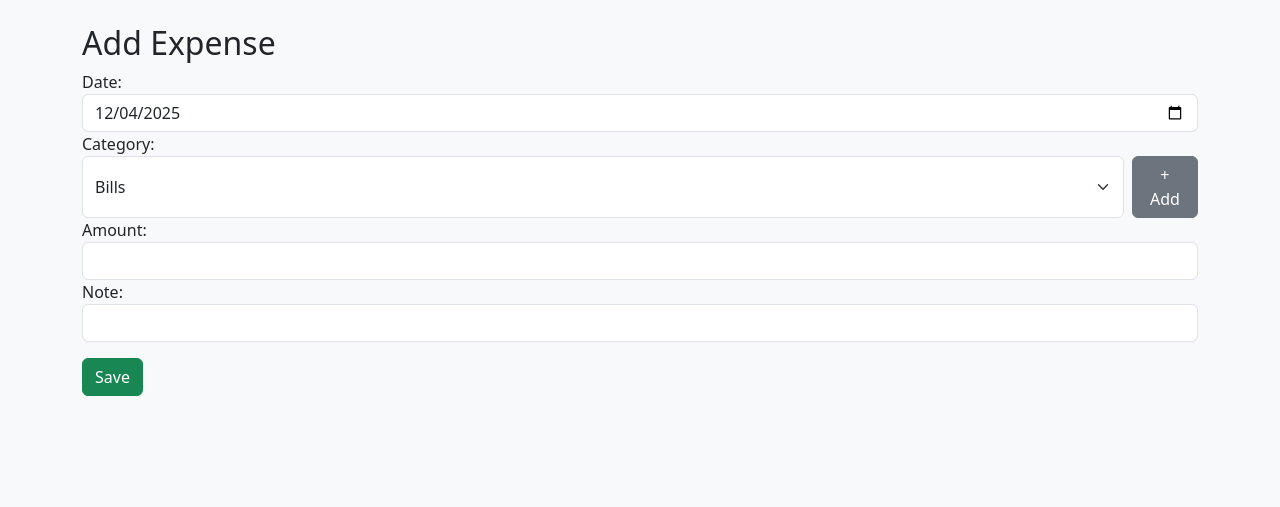
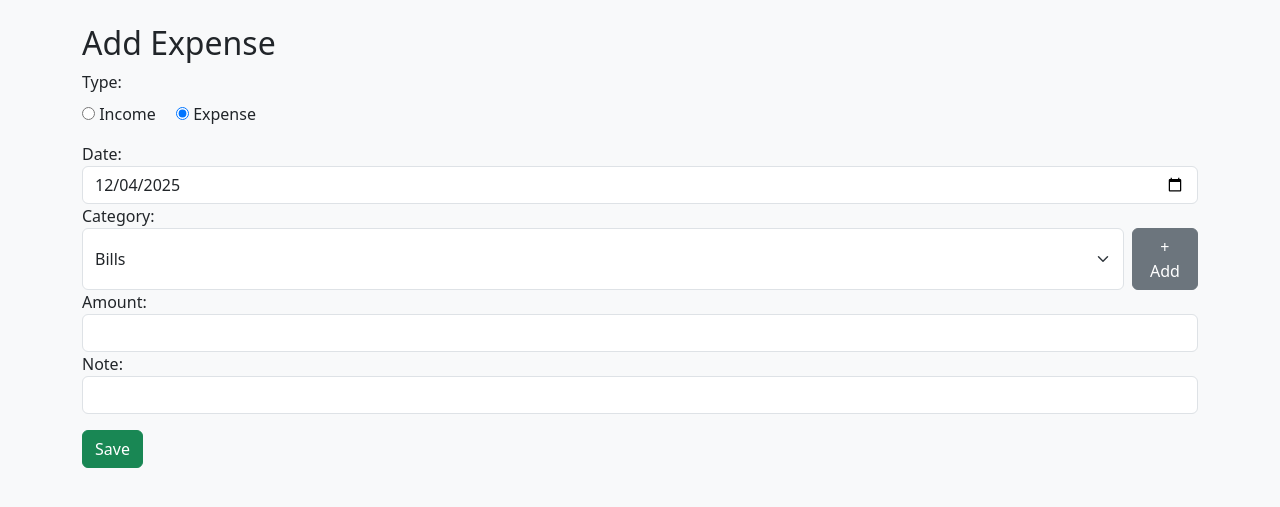
Before and after one commit to arushibhagat/Finance-Tracker, a Flask app: page /add in a window 1280 px wide. Shown: the part 56-563 px from the top of the page. Run offline with Flask 3, Linux system fonts and the light colour scheme; data comes from the database, SQL or seed files in the repository.

Commit message:
Phase 4 A: Added Income tracking system, type field, balance calculation, colored amounts, and summary cards

```diff
--- a/app.py
+++ b/app.py
@@ -11,6 +11,11 @@ def get_db():
 
 # Create tables if not exist
 with get_db() as db:
+    try:
+        db.execute("ALTER TABLE transactions ADD COLUMN type TEXT DEFAULT 'expense'")
+    except:
+        pass
+
     db.execute("""
     CREATE TABLE IF NOT EXISTS transactions (
         id INTEGER PRIMARY KEY AUTOINCREMENT,
@@ -125,6 +130,11 @@ def dashboard():
 
     # Summary Card Values
     total = db.execute("SELECT SUM(amount) FROM transactions").fetchone()[0] or 0
+
+    income = db.execute("SELECT SUM(amount) FROM transactions WHERE type='income'").fetchone()[0] or 0
+    expense = db.execute("SELECT SUM(amount) FROM transactions WHERE type='expense'").fetchone()[0] or 0
+    balance = income - expense
+
     current_month = datetime.now().strftime("%Y-%m")
     monthly_total = db.execute("SELECT SUM(amount) FROM transactions WHERE date LIKE ?", (f"%{current_month}%",)).fetchone()[0] or 0
     top_category_row = db.execute("""
@@ -136,10 +146,11 @@ def dashboard():
     top_category = top_category_row["category"] if top_category_row else "None"
 
     return render_template("dashboard.html",
-                           months=months, month_totals=month_totals,
-                           days=days, day_totals=day_totals,
-                           labels=labels, values=values,
-                           total=total, monthly_total=monthly_total, top_category=top_category)
+                       months=months, month_totals=month_totals,
+                       days=days, day_totals=day_totals,
+                       labels=labels, values=values,
+                       income=income, expense=expense, balance=balance,
+                       total=total, monthly_total=monthly_total, top_category=top_category)
 
 
 # ------------------ ADD TRANSACTION ------------------
@@ -149,9 +160,10 @@ def add():
 
     if request.method == "POST":
         db.execute(
-            "INSERT INTO transactions (date, category, amount, note) VALUES (?,?,?,?)",
-            (request.form["date"], request.form["category"], request.form["amount"], request.form["note"])
-        )
+    "INSERT INTO transactions (date, category, amount, note, type) VALUES (?,?,?,?,?)",
+    (request.form["date"], request.form["category"], request.form["amount"], request.form["note"], request.form["type"])
+)
+
         db.commit()
         return redirect("/history?toast=added")
 
--- a/templates/add.html
+++ b/templates/add.html
@@ -3,6 +3,13 @@
 
 <h2>Add Expense</h2>
 <form method="POST">
+
+    <div class="mb-3">
+        <label class="form-label">Type:</label><br>
+        <input type="radio" name="type" value="income" required> Income
+        <input type="radio" name="type" value="expense" class="ms-3" checked> Expense
+    </div>
+
     <label>Date:</label>
     <input type="date" name="date" value="{{ date }}" required class="form-control">
 
@@ -30,6 +37,7 @@
 
     <button class="btn btn-success mt-3">Save</button>
 </form>
+
 
 <!-- Modal -->
 <div class="modal fade" id="categoryModal" tabindex="-1">
--- a/templates/history.html
+++ b/templates/history.html
@@ -54,7 +54,10 @@
         <tr>
             <td>{{ t.date }}</td>
             <td>{{ t.category }}</td>
-            <td>₹{{ t.amount }}</td>
+            <td class="{% if t.type=='income' %}text-success{% else %}text-danger{% endif %}">
+                {% if t.type=='income' %}+{% else %}-{% endif %}₹{{ t.amount }}
+            </td>
+
             <td>{{ t.note }}</td>
             <td>
                 <a href="/edit/{{t.id}}" class="btn btn-sm btn-outline-primary me-1" title="Edit">
```
Also changed, not shown: templates/dashboard.html (+25 -0 lines).
